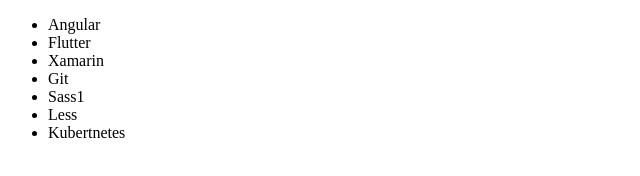
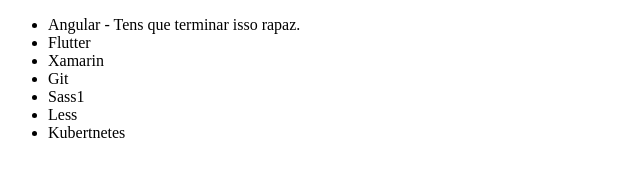
Before and after one commit to gualterapple/git-alura, a plain HTML site: page index.html in a window 1280 px wide. Shown: the whole page, without its empty margins (0-640 px from the left). Drawn offline with Linux system fonts and the light colour scheme.

Commit message:
Vou terminar primeiro o Angular

```diff
--- a/index.html
+++ b/index.html
@@ -8,7 +8,7 @@
 </head>
 <body>
     <ul>
-        <li>Angular</li>
+        <li>Angular - Tens que terminar isso rapaz.</li>
         <li>Flutter</li>
         <li>Xamarin</li>
         <li>Git</li>
```
